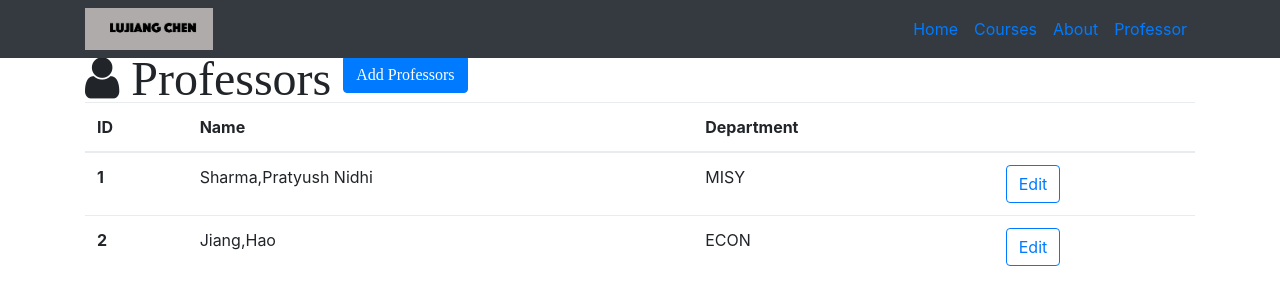
After one commit to victorchen941001/resume, a Flask app: page /professors in a window 1280 px wide. The commit adds this page. Shown: the top 305 px of the page. Run offline with Flask 2, Linux system fonts and the light colour scheme; data comes from the database, SQL or seed files in the repository; both versions use the stored data as it was after the commit; some libraries are stand-ins or nearby versions.

Commit message:
new_resume

```diff
--- a/requirement.txt
+++ b/requirement.txt
@@ -1,2 +1,3 @@
 Flask==0.12.2
 Flask-Script==2.0.6
+Flask-SQLAlchemy==2.3.0
--- a/resume.py
+++ b/resume.py
@@ -1,25 +1,117 @@
-from flask import Flask, render_template
+import os
+from flask import Flask, render_template, session, request, flash, redirect, url_for
+from flask_sqlalchemy import SQLAlchemy
 app = Flask(__name__)
+app.config['SQLALCHEMY_TRACK_MODIFICATIONS'] = True
 
+# setup SQLAlchemy
+basedir = os.path.abspath(os.path.dirname(__file__))
+app.config['SQLALCHEMY_DATABASE_URI'] = 'sqlite:///' + os.path.join(basedir, 'data.sqlite')
+db = SQLAlchemy(app)
+
+# define database tables
+class Professor(db.Model):
+    __tablename__ = 'professors'
+    id = db.Column(db.Integer, primary_key=True)
+    name = db.Column(db.String(64))
+    department = db.Column(db.String(64))
+    courses = db.relationship('Course', backref='professor')
+
+class Course(db.Model):
+    __tablename__ = 'courses'
+    id = db.Column(db.Integer, primary_key=True)
+    course_number = db.Column(db.String(60))
+    title = db.Column(db.String(256))
+    description = db.Column(db.Text)
+    professor_id = db.Column(db.Integer, db.ForeignKey('professors.id'))
 
 @app.route('/')
-def index():
+def home():
     return render_template('index.html')
-
-
-@app.route('/courses')
-def show_all_courses():
-    courses = [
-        'MISY350',
-        'MISY330',
-        'MISY160'
-    ]
-    return render_template('courses.html',courses=courses)
-
 
 @app.route('/about')
 def about():
     return render_template('about.html')
 
+# Professor
+@app.route('/professors')
+def professors():
+    professors = Professor.query.all()
+    return render_template('professors.html', professors=professors)
+
+@app.route('/professor/add', methods=['GET', 'POST'])
+def add_professors():
+    if request.method == 'GET':
+        return render_template('professor-add.html')
+    if request.method == 'POST':
+        # get data from the form
+        name = request.form['name']
+        department = request.form['department']
+
+        # insert the data into the database
+        professor = Professor(name=name, department=department)
+        db.session.add(professor)
+        db.session.commit()
+
+        return redirect(url_for('professors'))
+
+@app.route('/professor/edit/<int:id>', methods=['GET', 'POST'])
+def edit_professor(id):
+    professor= Professor.query.filter_by(id=id).first()
+    if request.method == 'GET':
+        return render_template('professor-edit.html', professor=professor)
+    if request.method == 'POST':
+        # update data based on the form data
+        professor.name = request.form['name']
+        professor.department = request.form['department']
+        # update the database
+        db.session.commit()
+        return redirect(url_for('professors'))
+
+# Course
+@app.route('/courses')
+def courses():
+    courses = Course.query.all()
+    return render_template('courses.html', courses=courses)
+
+@app.route('/course/add', methods=['GET', 'POST'])
+def add_courses():
+    if request.method == 'GET':
+        professors = Professor.query.all()
+        return render_template('course-add.html', courses=courses, professors=professors)
+
+    if request.method == 'POST':
+        # get data from the form
+        course_number = request.form['course_number']
+        title = request.form['title']
+        description = request.form['description']
+        professor_name = request.form['professor']
+        professor = Professor.query.filter_by(name=professor_name).first()
+        course = Course(course_number=course_number,title=title, description=description)
+
+        # insert the data into the database
+        db.session.add(course)
+        db.session.commit()
+        return redirect(url_for('courses'))
+
+
+@app.route('/course/edit/<int:id>', methods=['GET', 'POST'])
+def edit_course(id):
+    course = Course.query.filter_by(id=id).first()
+    professors = Professor.query.all()
+    if request.method == 'GET':
+        return render_template('course-edit.html', course=course, professors=professors)
+    if request.method == 'POST':
+        # update data based on the form data
+        course_number = request.form['course_number']
+        course.title = request.form['title']
+        course.description = request.form['description']
+        professor_name = request.form['professor']
+        professor = Professor.query.filter_by(name=professor_name).first()
+        course.professor = professor
+        # update the database
+        db.session.commit()
+        return redirect(url_for('course'))
+
 if __name__ == '__main__':
     app.run(debug=True)
--- a/templates/home-base.html
+++ b/templates/home-base.html
@@ -11,7 +11,7 @@
   <!-- Fontawesome CSS -->
   <link rel="stylesheet" href="https://maxcdn.bootstrapcdn.com/font-awesome/4.7.0/css/font-awesome.min.css">
   <!-- Songbase CSS -->
-  <link rel="stylesheet" href="{{ url_for('static', filename='resume.css') }}">
+  <link rel="stylesheet" type="text/css" href="{{ url_for('static', filename='resume.css') }}">
   {% endblock%}
   </head>
 
@@ -36,6 +36,9 @@
             <li class="nav-item">
               <a class="nav-link" href="http://127.0.0.1:5000/about">About</a>
             </li>
+            <li class="nav-item">
+            <a class="nav-link" href="http://127.0.0.1:5000/professors">Professor</a>
+            </li>
 
           </ul>
         </div>
--- /dev/null
+++ b/templates/professors.html
@@ -0,0 +1,41 @@
+{% extends "home-base.html" %}
+
+{% block title%}
+Professors
+{% endblock%}
+
+{% block page_content %}
+<div class="container">
+<i class="fa fa-user fa-3x" aria-hidden="true"> Professors
+  <a id="add" href="/professor/add" class="btn btn-primary" role="button" aria-disabled="true">Add Professors</a>
+</i>
+{% if professors %}
+   <table class="table">
+     <thead>
+       <tr>
+         <th>ID</th>
+         <th>Name</th>
+         <th>Department</th>
+         <th></th>
+       </tr>
+     </thead>
+     <tbody>
+       {% for professor in professors %}
+       <tr>
+           <th scope="row">{{ professor.id }}</th>
+           <td>{{ professor.name }}</td>
+           <td>{{ professor.department }}</td>
+           <td>
+             <a href="/professor/edit/{{professor.id}}" class="btn btn-outline-primary" role="button" aria-disabled="true">Edit</a>
+           </td>
+       </tr>
+       {% endfor%}
+     </tbody>
+   </table>
+   {% else %}
+      <h3>there is no professors in the database yet.</h3>
+    {% endif %}
+ </div>
+
+
+ {% endblock%}
```
Also changed, not shown: manage.py (+20 -1 lines), templates/course-add.html (added, +45 -0 lines), templates/course-edit.html (added, +44 -0 lines), templates/courses.html (+58 -23 lines), templates/professor-add.html (added, +23 -0 lines), templates/professor-edit.html (added, +21 -0 lines), data.sqlite (added).
